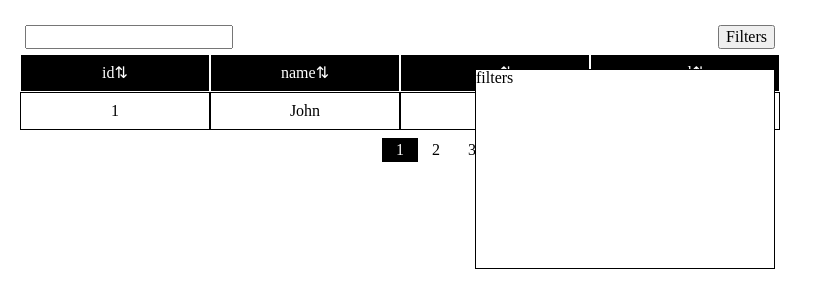
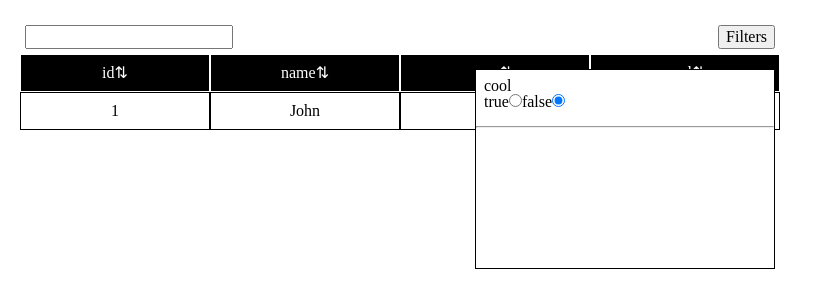
Before and after one commit to witcher-development/smart-table, a React (Create React App) app: page / in a window 1280 px wide. Both pictures are taken after a click on the button "Filters". Shown: the top 308 px of the page, without its empty margins (0-823 px from the left). Built offline with nearby package versions, Linux system fonts and the light colour scheme.

Commit message:
filters UI and logic for booleans

```diff
--- a/src/features/table/Filters/Filters.module.scss
+++ b/src/features/table/Filters/Filters.module.scss
@@ -1,8 +1,11 @@
 .dropdown {
   width: 300px;
-
   min-height: 200px;
   max-height: 500px;
 
   border: 1px solid #000;
 }
+
+.section {
+  padding: 8px;
+}
--- a/src/features/table/Filters/Filters.tsx
+++ b/src/features/table/Filters/Filters.tsx
@@ -1,19 +1,92 @@
-import React from 'react';
+import React, { useState, useEffect } from 'react';
 
 import { Dropdown } from '@common/Dropdown';
-import { Column } from '@table';
+import { Column, FiltersState } from '@table';
 
 import cls from './Filters.module.scss';
 
 
 type Props = {
-  columns: Column[]
+  columns: Column[],
+	onChange: (filtersState: FiltersState) => void,
 };
 
-export const Filters = ({ columns }: Props) => (
-	<Dropdown triggerLabel="Filters" className={cls.dropdown}>
-		<div>
-			filters
-		</div>
-	</Dropdown>
-);
+export const Filters = ({ columns, onChange }: Props) => {
+	const [filtersState, setFiltersState] = useState<FiltersState>({});
+
+	useEffect(() => {
+		const newState: FiltersState = {};
+		columns.forEach(({ name, dataType }) => {
+			switch (dataType) {
+				case 'boolean': {
+					newState[name] = {
+						dataType: 'boolean',
+						value: filtersState[name]?.value || false,
+					};
+					break;
+				}
+				default:
+			}
+		});
+
+		setFiltersState(newState);
+		onChange(newState);
+	}, [columns]);
+
+	const updateFilterField = (name: string, value: boolean) => {
+		const newState = {
+			...filtersState,
+			[name]: {
+				...filtersState[name],
+				value
+			}
+		};
+
+		setFiltersState(newState);
+		onChange(newState);
+	};
+
+	return (
+		<Dropdown triggerLabel="Filters" className={cls.dropdown}>
+			<div>
+				{ Object.keys(filtersState).map((name, index) => {
+					const { dataType, value } = filtersState[name];
+
+					return (
+						<div key={name}>
+							<div className={cls.section}>
+								<h6>{name}</h6>
+
+								{dataType === 'boolean' && (
+									<div>
+										<label>
+											true
+											<input
+												type="radio"
+												name={name}
+												value="true"
+												checked={value}
+												onChange={() => updateFilterField(name, true)}
+											/>
+										</label>
+										<label>
+											false
+											<input
+												type="radio"
+												name={name}
+												value="false"
+												checked={!value}
+												onChange={() => updateFilterField(name, false)}
+											/>
+										</label>
+									</div>
+								)}
+							</div>
+							{index < columns.length - 1 && <hr/>}
+						</div>
+					);
+				}) }
+			</div>
+		</Dropdown>
+	);
+};
--- a/src/features/table/Table.tsx
+++ b/src/features/table/Table.tsx
@@ -1,7 +1,7 @@
 import React, { useState, useEffect } from 'react';
 
-import { getArrowByColumnName } from './helpers';
-import { Row, Sort, PaginationConfig, Column } from './types';
+import { getArrowByColumnName, booleanFromString } from './helpers';
+import { Row, Sort, PaginationConfig, Column, FiltersState } from './types';
 import { Pagination } from './Pagination';
 import cls from './Table.module.scss';
 import { Filters } from './Filters';
@@ -16,10 +16,15 @@ type Props = {
 export const Table = ({ columns, rows, paginationConfig }: Props) => {
 	const [searchQuery, setSearchQuery] = useState('');
 	const [sort, setSort] = useState<Sort | null>(null);
+	const [filtersState, setFiltersState] = useState<FiltersState>({});
 	const [filteredRows, setFilteredRows] = useState(rows);
 
 	const filterRowsBySearchQuery =
 		(searchQuery: string, rows: Row[]) => rows.filter((row) => Object.values(row).some((cell) => String(cell).toLowerCase().includes(searchQuery.toLowerCase())));
+
+	const filterRows =
+		(filters: FiltersState, rows: Row[]) => rows.filter((row) => Object.keys(filters).every((filterName) => filters[filterName].value === row[filterName]));
+
 	const sortRows = (sort: Sort, rows: Row[]) => rows.sort((row1, row2) => {
 		if (row1[sort.column] > row2[sort.column]) {
 			return sort.type === 'asc' ? 1 : -1;
@@ -41,15 +46,19 @@ export const Table = ({ columns, rows, paginationConfig }: Props) => {
 
 	useEffect(() => {
 		const bySearch = filterRowsBySearchQuery(searchQuery, rows);
-		const bySort = sort ? sortRows(sort, bySearch) : bySearch;
+		console.log('bySearch', bySearch);
+		const byFilters = filterRows(filtersState, bySearch);
+		console.log('byFilters', byFilters);
+		const bySort = sort ? sortRows(sort, byFilters) : byFilters;
+		console.log('bySort', bySort);
 		setFilteredRows(bySort);
-	}, [searchQuery, sort, rows]);
+	}, [searchQuery, sort, filtersState, rows]);
 
 	return (
 		<div className={cls.table}>
 			<div className={cls.tools}>
 				<input type="text" value={searchQuery} onInput={(e) => setSearchQuery(e.currentTarget.value)} />
-				<Filters columns={columns} />
+				<Filters columns={columns} onChange={(filtersState) => setFiltersState(filtersState)} />
 			</div>
 			<div className={cls.header}>
 				{columns.map(({ name }) => (
--- a/src/features/table/Tests.tsx
+++ b/src/features/table/Tests.tsx
@@ -49,11 +49,7 @@ export const Page = () => {
 	return (
 		<Table
 			columns={columns}
-			rows={[rows[currentPage - 1]]}
-			paginationConfig={{
-				numberOfPages: 3,
-				onPaginate: (pageNumber) => setCurrentPage(pageNumber),
-			}}
+			rows={rows}
 		/>
 	);
 };
--- a/src/features/table/helpers.tsx
+++ b/src/features/table/helpers.tsx
@@ -18,3 +18,9 @@ export const getArrowByColumnName = (sort: Sort | null, columnName: string) => {
 		return arrowUp;
 	}
 };
+
+export const booleanFromString = (value: string) => {
+	if (!value) return null;
+	if (value === 'false') return false;
+	if (value === 'true') return true;
+};
--- a/src/features/table/types.ts
+++ b/src/features/table/types.ts
@@ -12,3 +12,10 @@ export type PaginationConfig = {
   onPaginate: (page: number) => void,
   visiblePagesOnSidesNumber?: number,
 }
+
+export type FiltersState = {
+ [key: string]: {
+   dataType: 'boolean',
+   value: true | false
+ }
+}
```
